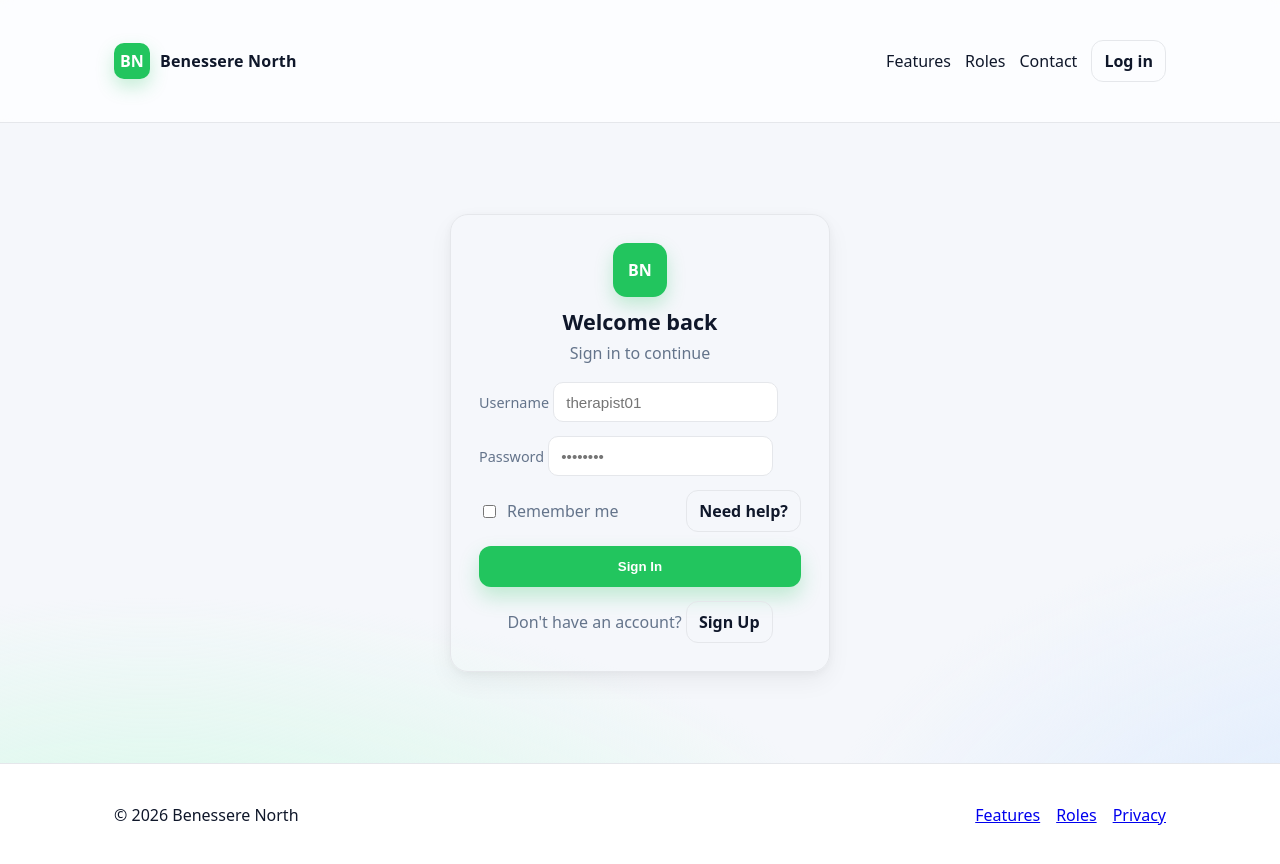
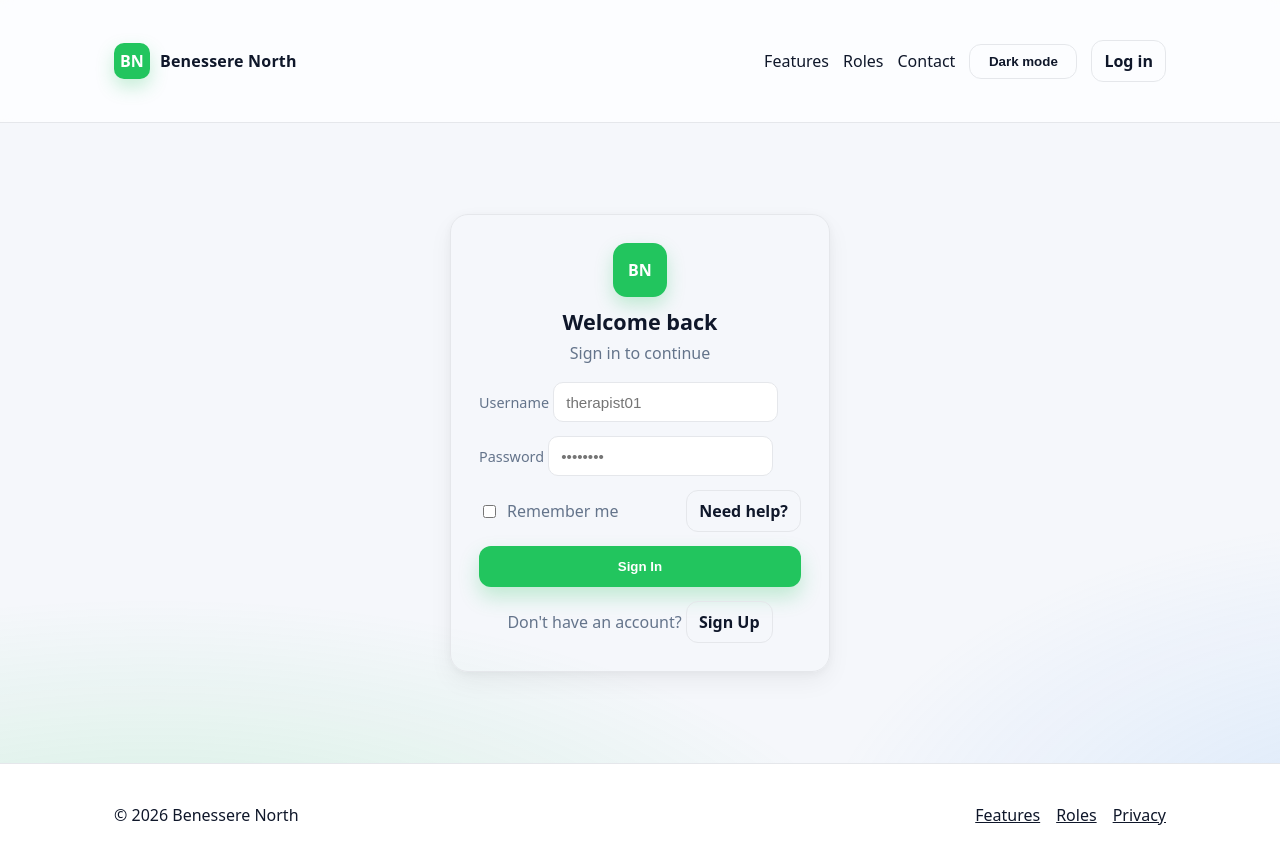
Before and after one commit to jpache22/benessere-north-mental-health-tracker, a SvelteKit app in the folder frontend/: page /login in a window 1280 px wide. Built offline with nearby package versions, Linux system fonts and the light colour scheme.

Commit message:
Add persistent user dark mode toggle

```diff
--- a/frontend/src/app.css
+++ b/frontend/src/app.css
@@ -2,6 +2,23 @@
   --bg:#f5f7fb; --card:#fff; --text:#0f172a; --muted:#64748b;
   --brand:#22c55e; --brand-strong:#16a34a; --ring:rgba(34,197,94,.25);
   --border:#e5e7eb;
+  --header-bg: rgba(255,255,255,.7);
+  --footer-bg: #fff;
+  --nav-link: #0f172a;
+}
+
+:root[data-theme='dark']{
+  --bg:#0b1220;
+  --card:#111827;
+  --text:#e5e7eb;
+  --muted:#94a3b8;
+  --brand:#22c55e;
+  --brand-strong:#16a34a;
+  --ring:rgba(34,197,94,.3);
+  --border:#334155;
+  --header-bg: rgba(15,23,42,.8);
+  --footer-bg: #0f172a;
+  --nav-link: #e2e8f0;
 }
 *{box-sizing:border-box}
 
@@ -12,8 +29,8 @@ body{
   font-family: ui-sans-serif,system-ui,-apple-system,Segoe UI,Roboto,Helvetica,Arial;
   color:var(--text);
   background:
-    radial-gradient(1200px 520px at 12% 115%, #d1fae5 0%, transparent 62%),
-    radial-gradient(1000px 600px at 110% 110%, #dbeafe 0%, transparent 60%),
+    radial-gradient(1200px 520px at 12% 115%, color-mix(in srgb, var(--brand) 18%, transparent) 0%, transparent 62%),
+    radial-gradient(1000px 600px at 110% 110%, color-mix(in srgb, #60a5fa 20%, transparent) 0%, transparent 60%),
     var(--bg);
   background-attachment: fixed, fixed, fixed;
 
@@ -38,28 +55,32 @@ body{
 .muted{color:var(--muted)}
 
 /* header/footer */
-.site-header{position:sticky;top:0;z-index:20;backdrop-filter:saturate(180%) blur(6px);background:rgba(255,255,255,.7);border-bottom:1px solid var(--border)}
+.site-header{position:sticky;top:0;z-index:20;backdrop-filter:saturate(180%) blur(6px);background:var(--header-bg);border-bottom:1px solid var(--border)}
 .nav{display:flex;align-items:center;gap:16px}
 .brand{display:flex;align-items:center;gap:10px;text-decoration:none;color:inherit}
 .logo{width:36px;height:36px;border-radius:10px;background:var(--brand);color:#fff;display:grid;place-items:center;font-weight:800;box-shadow:0 8px 18px var(--ring)}
 .brand-text{font-weight:800;letter-spacing:.2px}
 .menu-btn{margin-left:auto;display:none;border:0;background:transparent;font-size:22px;cursor:pointer}
 .nav-list{display:flex;align-items:center;gap:14px;list-style:none;margin-left:auto;padding:0}
-.nav-list a{text-decoration:none;color:#0f172a}
+.nav-list a{color:var(--nav-link)}
+.nav-list button{color:var(--nav-link)}
+.nav-list a,.nav-list button{text-decoration:none}
 .nav-list a:hover{text-decoration:underline}
+.nav-list button{background:transparent;cursor:pointer}
 
 /* NEW: push footer to bottom and add breathing room */
 .site-footer{
   border-top:1px solid var(--border);
-  background:#fff;
+  background:var(--footer-bg);
   margin-top:auto;        /* key line: consumes remaining space */
   padding:16px 0;         /* a touch more space */
 }
 .foot{display:flex;align-items:center;justify-content:space-between;gap:16px}
 .foot-nav{display:flex;gap:16px}
+.foot-nav a{color:var(--nav-link)}
 
 @media (max-width:960px){
   .menu-btn{display:block}
-  .nav-list{position:absolute;right:24px;top:64px;background:#fff;border:1px solid var(--border);border-radius:12px;padding:10px;display:none;flex-direction:column;min-width:220px}
+  .nav-list{position:absolute;right:24px;top:64px;background:var(--card);border:1px solid var(--border);border-radius:12px;padding:10px;display:none;flex-direction:column;min-width:220px}
   .nav-list.show{display:flex}
 }
--- a/frontend/src/routes/+layout.svelte
+++ b/frontend/src/routes/+layout.svelte
@@ -1,8 +1,10 @@
 <script>
   import "../app.css";
+  import { onMount } from "svelte";
   import { page } from "$app/stores";
 
   let open = false;
+  let darkMode = false;
 
   // current year
   if (typeof window !== "undefined") {
@@ -17,6 +19,31 @@
     await fetch("/api/auth/logout", { method: "POST" });
     location.href = "/login";
   }
+
+  function applyTheme(isDark) {
+    darkMode = isDark;
+    if (typeof document !== "undefined") {
+      document.documentElement.setAttribute("data-theme", isDark ? "dark" : "light");
+    }
+    if (typeof localStorage !== "undefined") {
+      localStorage.setItem("theme", isDark ? "dark" : "light");
+    }
+  }
+
+  function toggleTheme() {
+    applyTheme(!darkMode);
+  }
+
+  onMount(() => {
+    const savedTheme = localStorage.getItem("theme");
+    if (savedTheme === "dark" || savedTheme === "light") {
+      applyTheme(savedTheme === "dark");
+      return;
+    }
+
+    const prefersDark = window.matchMedia("(prefers-color-scheme: dark)").matches;
+    applyTheme(prefersDark);
+  });
 
   $: hideSignOut =
     $page.url.pathname.startsWith("/login") ||
@@ -46,6 +73,11 @@
         <li><a href="/landing#features">Features</a></li>
         <li><a href="/landing#roles">Roles</a></li>
         <li><a href="/landing#contact">Contact</a></li>
+        <li>
+          <button class="btn small outline theme-toggle" on:click={toggleTheme}>
+            {darkMode ? "Light mode" : "Dark mode"}
+          </button>
+        </li>
 
         {#if hideSignOut}
           <li><a class="btn small outline" href="/login">Log in</a></li>
@@ -90,4 +122,8 @@
     flex: 1;                /* push footer to bottom */
     display: block;
   }
+
+  .theme-toggle {
+    min-width: 108px;
+  }
 </style>
```
